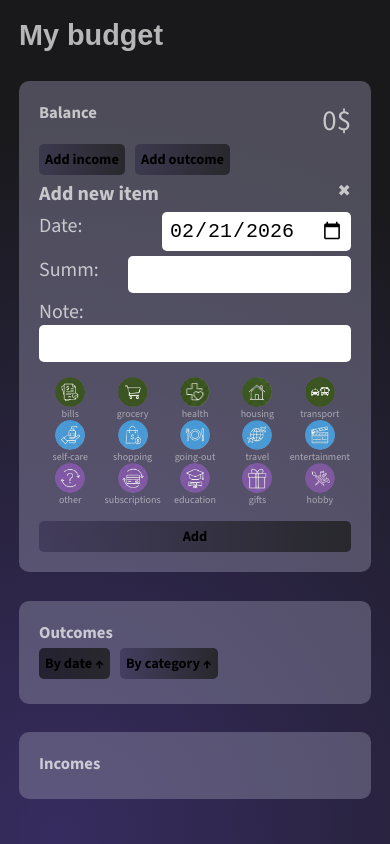
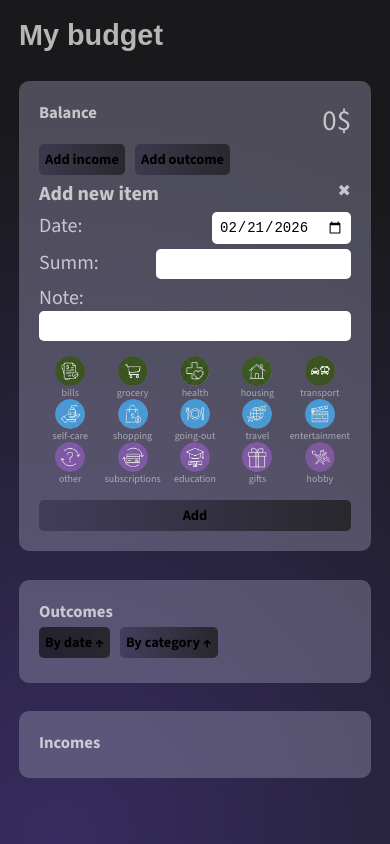
Before and after one commit to rennaiis/budget_tracker, a React (Vite) app: page / in a window 390 px wide. Built offline with nearby package versions, Linux system fonts and the light colour scheme.

Commit message:
change font-size for mobiles

```diff
--- a/src/index.css
+++ b/src/index.css
@@ -227,6 +227,14 @@ input[type="radio"]:checked + .category p {
     font-weight: 300;
     font-size: 10px;
   }
+  input{
+  font-size: 14px;
+  min-width: 0px;
+  border-radius: 5px;
+  padding: 7px;
+  border: none;
+  outline: none;
+  }
   p{
     font-weight: 300;
     font-size: 16px;
```
